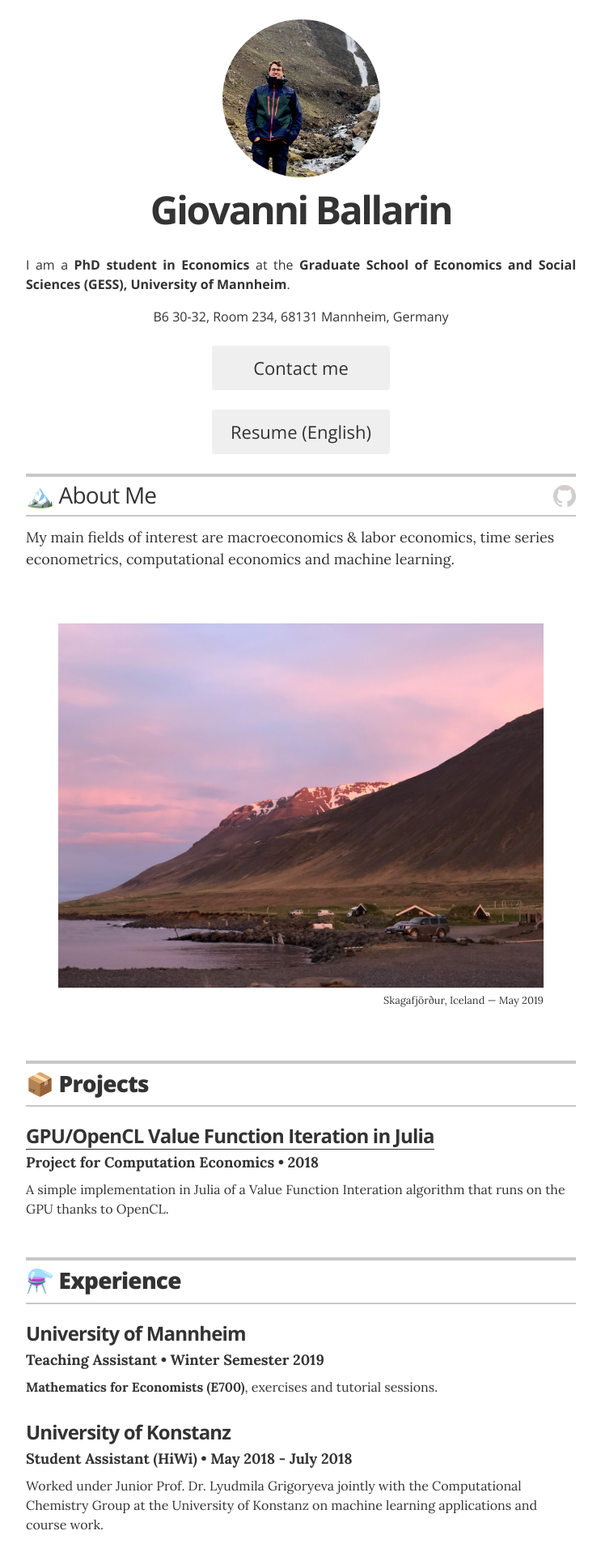
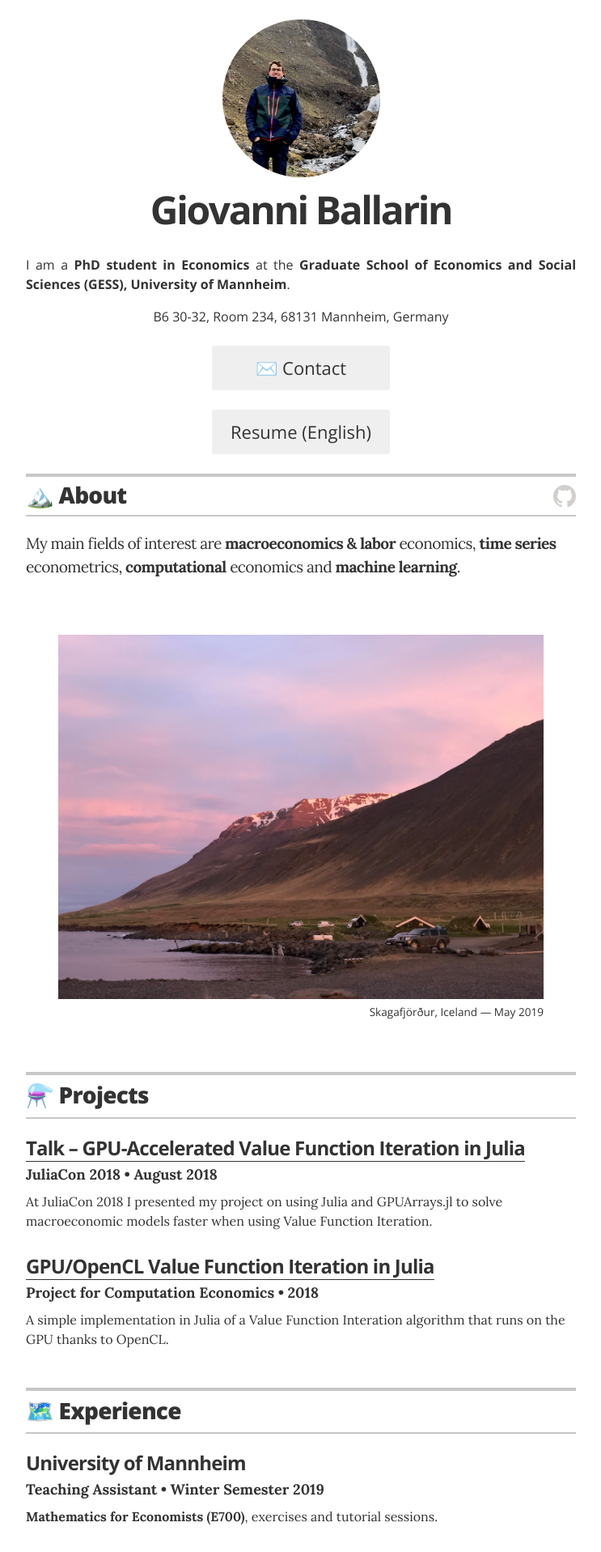
Before and after one commit to giob1994/giob1994.github.io, a Jekyll site: the page built from index.html, in a window 1280 px wide. Shown: the top 1917 px of the page at 81% size, without its empty margins (268-1011 px from the left). Built offline with Jekyll 4.4.1, drawn with Linux system fonts in a browser that asks for light colours; some of the changed text lies outside the part shown.

Commit message:
minor details

```diff
--- a/_config.yml
+++ b/_config.yml
@@ -11,7 +11,7 @@ sass:
 # Resume settings
 resume_avatar:                  "true"
 resume_name:                    "Giovanni Ballarin"
-resume_title:                   "🏔️ About Me"
+resume_title:                   "🏔️ About"
 resume_contact_email:           "giovanni.ballarin[at]gess.uni-mannheim.de"
 resume_contact_telephone:       ""
 resume_contact_address:         "B6 30-32, Room 234, Mannheim 68131, Germany"
@@ -19,8 +19,8 @@ resume_header_contact_info:     "I am a <b>PhD student in Economics</b> at the
                                     <b>Graduate School of Economics and Social Sciences (GESS),
                                     University of Mannheim</b>."
 resume_header_contact_add:      "B6 30-32, Room 234, 68131 Mannheim, Germany"
-resume_header_intro:            "My main fields of interest are macroeconomics &amp; labor economics,
-                                    time series econometrics, computational economics and machine learning."
+resume_header_intro:            "My main fields of interest are <b>macroeconomics &amp; labor</b> economics,
+                                    <b>time series</b> econometrics, <b>computational</b> economics and <b>machine learning</b>."
 banner_image_caption :          "Skagafj&ouml;r&eth;ur, Iceland &mdash; May 2019"
 
 
--- a/_data/projects.yml
+++ b/_data/projects.yml
@@ -8,10 +8,18 @@
 #  # url: "#"
 #  description: Donut Locator is an open source node/ember app that lets users find donuts within a defined radius from their home.
 
+- project: 'Talk – GPU-Accelerated Value Function Iteration in Julia'
+  role: JuliaCon 2018
+  duration: August 2018
+  url: https://youtu.be/ehUb-S6Bxnk
+  description: "At JuliaCon 2018 I presented my project on using Julia and GPUArrays.jl to
+                solve macroeconomic models faster when using Value Function Iteration."
+
 # OpenGL VFI - CE Final Presentation:
 
-- project: GPU/OpenCL Value Function Iteration in Julia
+- project: 'GPU/OpenCL Value Function Iteration in Julia'
   role: Project for Computation Economics
   duration: 2018
   url: "https://github.com/giob1994/GPU-OpenCL-VFI-in-Julia"
-  description: A simple implementation in Julia of a Value Function Interation algorithm that runs on the GPU thanks to OpenCL.
+  description: "A simple implementation in Julia of a Value Function Interation
+                algorithm that runs on the GPU thanks to OpenCL."
--- a/_layouts/resume.html
+++ b/_layouts/resume.html
@@ -30,7 +30,7 @@
 
         {% if site.resume_looking_for_work == 'yes' %}
         <a href="mailto:{{ site.resume_contact_email }}"
-        class="contact-button no-print" itemprop="email">Contact me</a>
+        class="contact-button no-print" itemprop="email">✉️ Contact</a>
         {% elsif site.resume_looking_for_work == 'no' %}
         <a class="contact-button not-looking no-print">I'm not looking for work right now.</a>
         {% else %}
@@ -51,7 +51,7 @@
         {% else %}
         {% endif %}
 
-        <div class="title-bar no-print">
+        <div class="title-bar">
 
           <!-- Your title is also defined in the _config.yml file -->
           <h2 class="header-title" itemprop="jobTitle">{{ site.resume_title }}</h2>
@@ -60,12 +60,14 @@
           {% include icon-links.html %}
         </div>
 
-        <div class="executive-summary no-print" itemprop="description">
-          {{ site.resume_header_intro }}
+        <div class="executive-summary" itemprop="description">
+          <p>
+            {{ site.resume_header_intro }}
+          </p>
         </div>
 
         <!-- Adding personalized image banner -->
-        <figure class="banner-image">
+        <figure class="banner-image no-print">
             <img src="images/skagafjordur.jpg" alt="Mountain lit by sunset, Iceland">
             <figcaption>
                 {{ site.banner_image_caption }}
@@ -80,7 +82,7 @@
       <!-- begin Projects -->
       <section class="content-section">
         <header class="section-header">
-          <h2>📦 Projects</h2>
+          <h2>⚗️ Projects</h2>
         </header>
 
         {% for project in site.data.projects %}
@@ -101,7 +103,7 @@
       <section class="content-section">
 
         <header class="section-header">
-          <h2>⚗️ Experience</h2>
+          <h2>🗺️ Experience</h2>
         </header>
 
         {% for job in site.data.experience %}
--- a/_sass/_resume.scss
+++ b/_sass/_resume.scss
@@ -62,7 +62,7 @@
 
     .header-title {
       @include sans;
-      font-weight: 300;
+      font-weight: 900;
       font-size: 1.75rem;
       line-height: 2rem;
       letter-spacing: -.05rem;
@@ -80,6 +80,11 @@
     @include media_larger_than_mobile { font-size: 1.125rem; }
     margin-top: 0.7em;
   }
+  .executive-summary p {
+    //@include sans;
+    font-size: 1.2rem;
+    letter-spacing: -.04rem;
+  }
 
   .banner-image img {
     position: relative;
@@ -88,8 +93,9 @@
     margin-top: 50px;
   }
   .banner-image figcaption {
+    @include sans;
     text-align: right;
-    font-size: 0.8em;
+    font-size: 0.85rem;
   }
 }
 
```
Also changed, not shown: other parts of _layouts/resume.html (+1 -1 lines), 2 other files.
